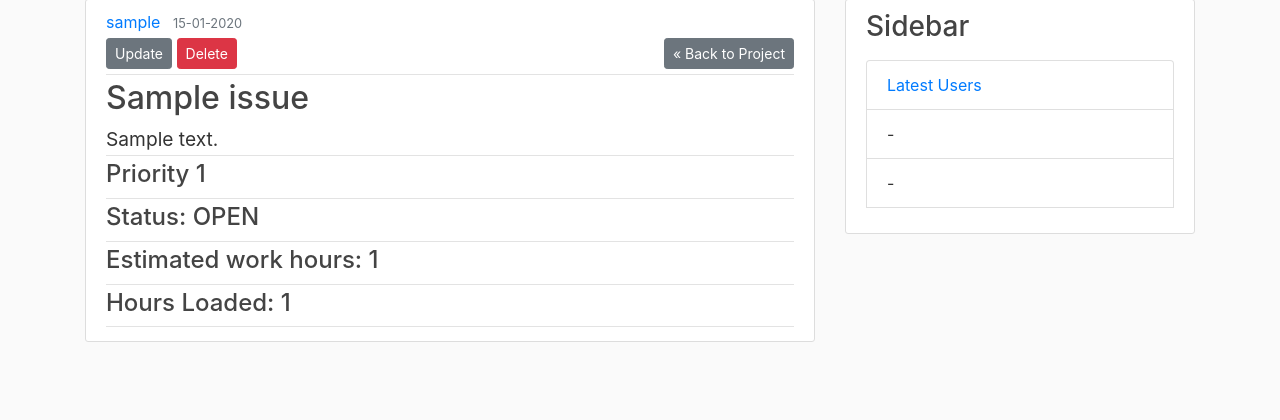
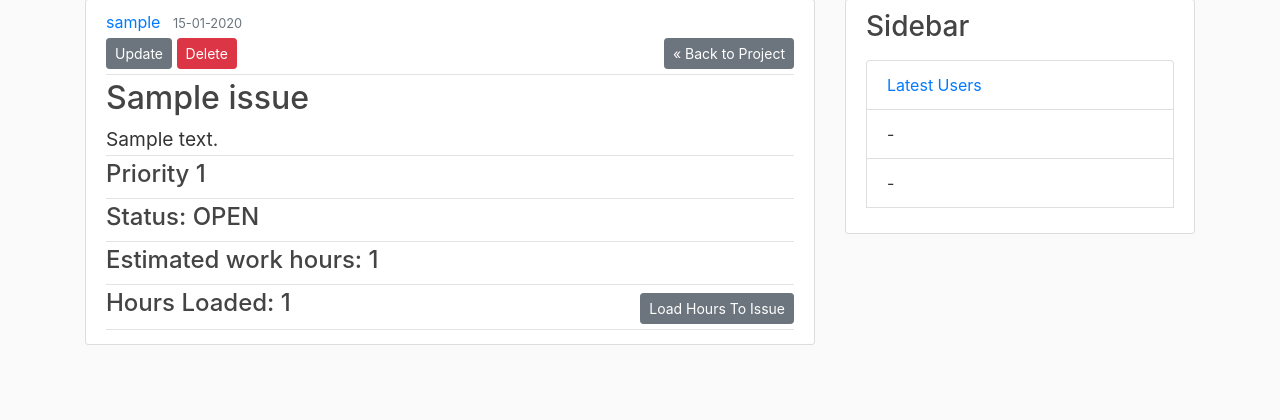
Before and after one commit to LucianoPereira/django-issue-tracker, a Django app: page /projects/1/issues/1/ in a window 1280 px wide. Shown: the part 81-501 px from the top of the page. Run offline with Django 3.2, Linux system fonts and the light colour scheme; a user stored in the database is signed in; tables that the repository leaves empty hold one stand-in row (values such as "Sample post"); some libraries are stand-ins or nearby versions.

Commit message:
add hours feature

```diff
--- a/issues/models.py
+++ b/issues/models.py
@@ -29,7 +29,7 @@ class Issue(models.Model):
     created_on = models.DateTimeField(auto_now_add=True)
     updated_on = models.DateTimeField(auto_now=True)
     closed_on = models.DateTimeField(null=True, blank=True)
-    status = models.CharField(default="CREATED", max_length=50, choices=IssueStatusChoices.choices())
+    status = models.CharField(default=IssueStatusChoices.CREATED.value, max_length=50, choices=IssueStatusChoices.choices())
     estimated_work_hours = models.IntegerField(null=True, validators=[MinValueValidator(0)])
     loaded_work_hours = models.IntegerField(default=0, validators=[MinValueValidator(0)])
 
--- a/issues/templates/issues/issue_detail.html
+++ b/issues/templates/issues/issue_detail.html
@@ -7,9 +7,13 @@
             <small class="text-muted">{{ object.created_on|date:"d-m-Y" }}</small>
             {% if object.creator == user %}
             <div>
-                <a class="btn btn-secondary btn-sm mt-1 mb-1" href="{% url 'issues:issue-update' project_id=object.project.id pk=object.pk %}">Update</a>
-                <a class="btn btn-danger btn-sm mt-1 mb-1" href="{% url 'issues:issue-delete' project_id=object.project.id pk=object.pk %}">Delete</a>
-                <object align="right"> <a class="btn btn-secondary btn-sm mt-1 mb-1" href="{% url 'issues:project-issues' project_id=object.project.id %}">&laquo; Back to Project</a></object>
+                <a class="btn btn-secondary btn-sm mt-1 mb-1"
+                   href="{% url 'issues:issue-update' project_id=object.project.id pk=object.pk %}">Update</a>
+                <a class="btn btn-danger btn-sm mt-1 mb-1"
+                   href="{% url 'issues:issue-delete' project_id=object.project.id pk=object.pk %}">Delete</a>
+                <object align="right"><a class="btn btn-secondary btn-sm mt-1 mb-1"
+                                         href="{% url 'issues:project-issues' project_id=object.project.id %}">&laquo;
+                    Back to Project</a></object>
             </div>
             {% endif %}
         </div>
@@ -23,12 +27,14 @@
         <div class="attribute-item">
             <h4>Status: {{ object.status }}</h4>
         </div>
-         <div class="attribute-item">
-                <h4>Estimated work hours: {{ object.estimated_work_hours }}</h4>
-         </div>
         <div class="attribute-item">
-                <h4>Hours Loaded: {{ object.loaded_work_hours }}</h4>
-         </div>
+            <h4>Estimated work hours: {{ object.estimated_work_hours }}</h4>
+        </div>
+        <div class="attribute-item" style="display: flex; justify-content: space-between;">
+            <h4>Hours Loaded: {{ object.loaded_work_hours }}</h4>
+            <a class="btn btn-secondary btn-sm mt-1 mb-1" style="self-align: right;"
+               href="{% url 'issues:issue-load-hours' project_id=object.project.id pk=object.pk %}">Load Hours To Issue</a>
+        </div>
     </div>
 
 </project>
--- a/issues/urls.py
+++ b/issues/urls.py
@@ -8,6 +8,7 @@ from .views import (
     UserIssueListView,
     ProjectIssueListView,
     ownership_view,
+    load_hours_view,
 )
 app_name = 'issues'
 urlpatterns = [
@@ -18,4 +19,5 @@ urlpatterns = [
     path('projects/<int:project_id>/issues/<int:pk>/update/', IssueUpdateView.as_view(), name='issue-update'),
     path('projects/<int:project_id>/issues/<int:pk>/delete/', IssueDeleteView.as_view(), name='issue-delete'),
     path('projects/<int:project_id>/issues/<int:pk>/ownership/', ownership_view, name='issue-ownership'),
+    path('projects/<int:project_id>/issues/<int:pk>/load-hours/', load_hours_view, name='issue-load-hours'),
 ]
--- a/issues/views.py
+++ b/issues/views.py
@@ -1,7 +1,7 @@
 from django.shortcuts import render, get_object_or_404
 from django.contrib.auth.models import User
 from projects.models import Project
-from .models import Issue
+from .models import Issue, IssueStatusChoices
 from django.urls import reverse_lazy
 from django.views.generic import (
     ListView,
@@ -21,7 +21,7 @@ class IssueDetailView(UserPassesTestMixin, DetailView):
 
     def test_func(self):
         if self.request.user in self.get_object().users.all() \
-                or self.request.user == self.get_object().creator\
+                or self.request.user == self.get_object().creator \
                 or self.request.user == self.get_object().owner:
             return True
         return False
@@ -56,14 +56,14 @@ class ProjectIssueListView(ListView):
 
 
 class IssueCreateView(LoginRequiredMixin, CreateView):
-        model = Issue
-        form_class = IssueForm
+    model = Issue
+    form_class = IssueForm
 
-        def form_valid(self, form):
-            form.instance.project = get_object_or_404(Project, pk=self.kwargs['project_id'])
-            form.instance.creator = self.request.user
+    def form_valid(self, form):
+        form.instance.project = get_object_or_404(Project, pk=self.kwargs['project_id'])
+        form.instance.creator = self.request.user
 
-            return super().form_valid(form)
+        return super().form_valid(form)
 
 
 class IssueUpdateView(LoginRequiredMixin, UserPassesTestMixin, UpdateView):
@@ -95,9 +95,11 @@ def ownership_view(request, project_id, pk):
     if not issue.owner:
         if request.method == "POST":
             issue.owner = request.user
+            issue.status = IssueStatusChoices.ASSIGNED.value
+            issue.save()
             messages.info(request, 'You have taken ownership successfully')
-            issue.save()
-            return HttpResponseRedirect(reverse_lazy('issues:issue-detail', kwargs={'project_id': project_id, 'pk': pk}))
+            return HttpResponseRedirect(
+                reverse_lazy('issues:issue-detail', kwargs={'project_id': project_id, 'pk': pk}))
         else:
             context = {}
             context['project_id'] = project_id
@@ -109,5 +111,27 @@ def ownership_view(request, project_id, pk):
     return HttpResponseRedirect(reverse_lazy('issues:project-issues', kwargs={'project_id': project_id}))
 
 
+def load_hours_view(request, project_id, pk):
+    issue = get_object_or_404(Issue, pk=pk)
+    if request.method == "POST":
+        if request.user == issue.owner:
+            input_hours = int(request.POST.get('hours'))
+            if input_hours >= 0:
+                issue.loaded_work_hours += input_hours
+                issue.save()
+                messages.info(request, "You have loaded hours to this Issue")
+            else:
+                messages.warning(request, "You can't load negative hours")
+        else:
+            messages.warning(request, "You can't load hours if you are not the issue's owner")
+        return HttpResponseRedirect(reverse_lazy('issues:issue-detail', kwargs={'project_id': project_id, 'pk': pk}))
+    else:
+        context = {}
+        context['project_id'] = project_id
+        context['pk'] = pk
+        context['issue'] = issue
+    return render(request, "issues/issue_confirm_load_hours.html", context)
+
+
 def about(request):
     return render(request, 'issues/about.html', {'title': 'about'})
```
Also changed, not shown: issues/templates/issues/issue_confirm_load_hours.html (added, +20 -0 lines), issues/forms.py (line endings or trailing spaces), issues/migrations/0012_auto_20200326_1758.py (added).
